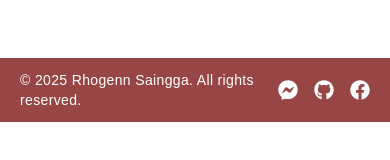
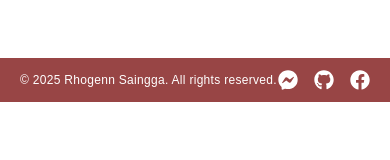
Before and after one commit to ManaChanCoder/todo-app, a React (Vite) app in the folder frontend/crud-todo-app/: page / in a window 390 px wide. Shown: the part 443-603 px from the top of the page. Built offline with nearby package versions, Linux system fonts and the light colour scheme; no server answers.

Commit message:
Update Footer.jsx

```diff
--- a/frontend/crud-todo-app/src/components/shared/Footer.jsx
+++ b/frontend/crud-todo-app/src/components/shared/Footer.jsx
@@ -15,7 +15,7 @@ const Footer = () => {
         isDark ? "bg-deep-brown" : "bg-soft-red"
       }`}
     >
-      <h2 className="text-sm sm:text-xl tracking-wide">
+      <h2 className="text-xs sm:text-xl tracking-wide">
         <span>&copy;</span> 2025 Rhogenn Saingga. All rights reserved.
       </h2>
       <div className="flex gap-4">
```
